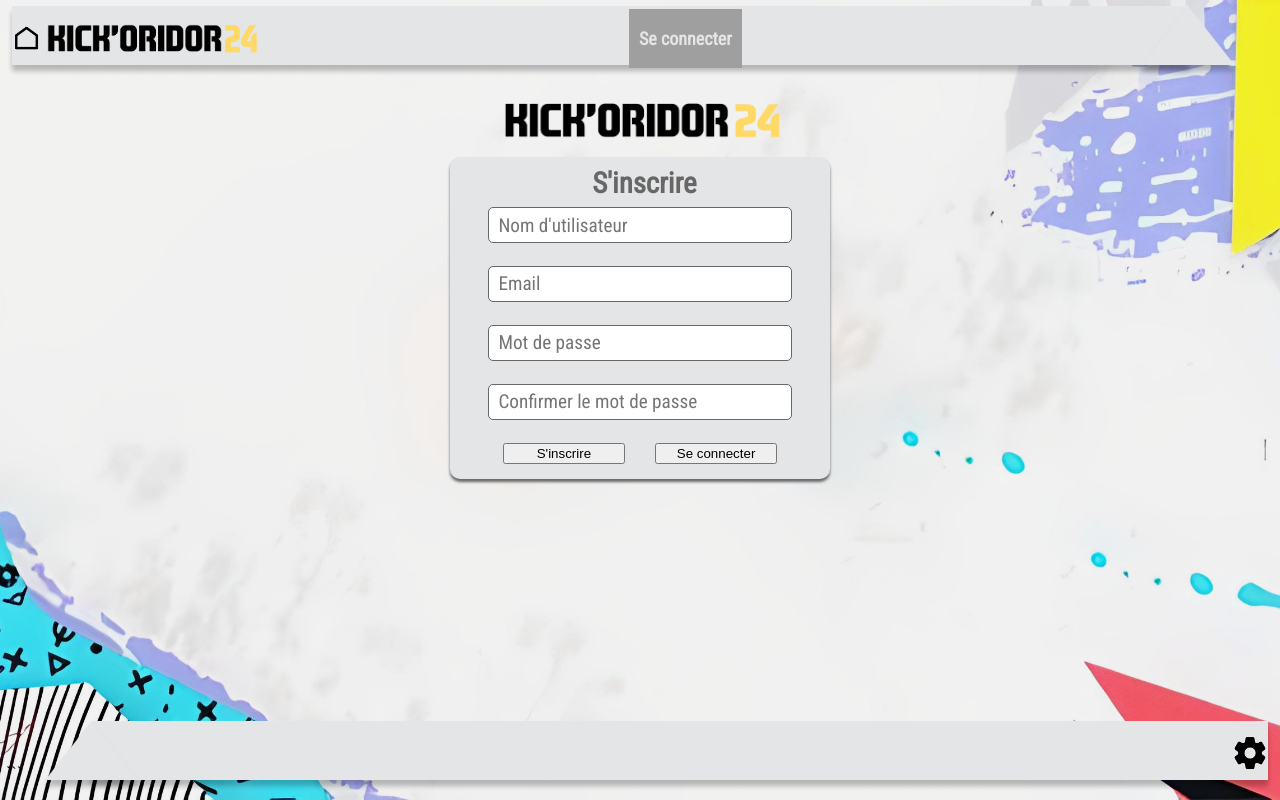
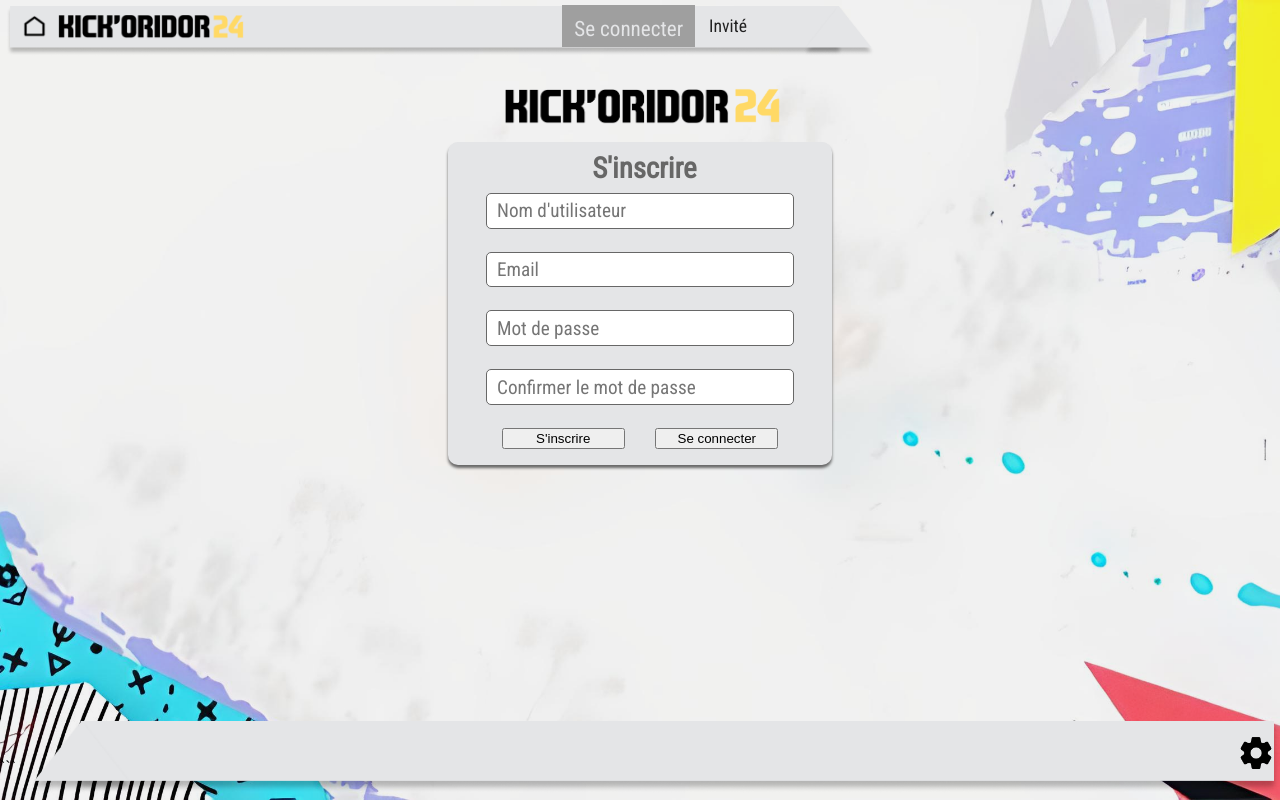
Before and after one commit to PolytechNS/ps8-24-kickoridor24, a plain HTML site: page front/signup.html in a window 1280 px wide. Drawn offline with Linux system fonts and the light colour scheme.

Commit message:
add cookie to username and css update

````diff
--- a/front/css/login.css
+++ b/front/css/login.css
@@ -3,20 +3,76 @@ body {
     background-size: cover;
     background-repeat: no-repeat;
     background-position: center;
-    margin: 6px;
+    width: 100%;
+    margin: 0;
+    padding: 0;
     display: flex;
     flex-direction: column;
     min-height: 97vh;
 }
 
-.header {
-    background-image: url('../images/header.png');
-    background-size: contain;
-    background-repeat: no-repeat;
+header {
+    position: relative;
+    margin: 6px;
+    height: 50px;
+    width: 862px;
+}
+
+.cnt-header {
+    position: relative;
     display: flex;
     align-items: center;
-    justify-content: flex-start;
-    height: 9%;
+    justify-content: space-between;
+    margin-right: 7vh;
+    height: 100%;
+    padding: 0 50px 0 0;
+}
+
+.bg-header {
+    position: absolute;
+    height: 100%;
+    top: 0;
+    left: 0;
+    z-index: -1;
+}
+
+.nav {
+    display: flex;
+    align-items: center;
+    height: 100%;
+    gap: 10px;
+    padding: 0 15px 9px;
+}
+.nav img {
+    height: 50%;
+}
+
+.connection {
+    display: flex;
+    align-items: center;
+    gap: 10px;
+    height: 100%;
+    padding: 0 15px 9px;
+    margin-top: 7px;
+}
+
+.logo {
+    height: 100%;
+    display: flex;
+    align-items: center;
+    justify-content: left;
+    gap: 4px;
+    cursor: pointer;
+}
+
+.name {
+    font-family: 'Roboto Condensed', sans-serif;
+    font-size: 1.1em;
+    color: #212121;
+    display: flex;
+    align-items: center;
+    justify-content: center;
+    margin-bottom: 1.1vh;
 }
 
 .footer {
@@ -29,18 +85,25 @@ body {
     justify-content: flex-end;
     height: 9%;
     margin-top: auto; /* Ajoutez cette ligne pour forcer le pied de page en bas */
-    margin-bottom: -10px; /* Ajoutez cette ligne pour forcer le pied de page en bas */
+    margin-bottom: -1.25%; /* Ajoutez cette ligne pour forcer le pied de page en bas */
 }
 
-.se-connecter {
+.connexion {
     font-family: 'Roboto Condensed', sans-serif;
-    font-size: 0.8em;
+    font-size: 1.1em;
     color: #E4E5E7;
     height: 84%;
-    margin-left: 27%;
-    margin-bottom: 0.5%;
+    margin-bottom: 1.1vh;
+    margin-right: 0.5vh;
     background-color: #9f9f9f;
     cursor: pointer;
+}
+
+.btn{
+    margin-left: 1.5vh;
+    margin-right: 1.5vh;
+    margin-top: 1.4vh;
+    font-size: 1.2em;
 }
 
 #param {
@@ -60,9 +123,6 @@ body {
 }
 
 #home {
-    width: 2.5%;
-    margin-bottom: 5px;
-    margin-left: 5px;
     cursor: pointer;
 }
 
@@ -86,10 +146,6 @@ body {
 
 .btnJouer{
     margin: 0.3em 0 0 0.3em;
-}
-
-.btn{
-    margin: 0.4em 0.3em 0 0.3em;
 }
 
 .container {
--- a/front/css/menu.css
+++ b/front/css/menu.css
@@ -3,20 +3,75 @@ body {
     background-size: cover;
     background-repeat: no-repeat;
     background-position: center;
-    margin: 6px; /* Ajoutez cette ligne pour réinitialiser la marge par défaut du corps */
+    width: 100%;
+    margin: 0;
+    padding: 0;
     display: flex;
     flex-direction: column;
-    min-height: 97vh; /* Assurez-vous que le contenu occupe au moins la hauteur complète de la vue */
+    min-height: 97vh;
 }
 
-.header {
-    background-image: url('../images/header.png');
-    background-size: contain;
-    background-repeat: no-repeat;
+header {
+    position: relative;
+    margin: 6px;
+    height: 50px;
+    width: 862px;
+}
+
+.cnt-header {
+    position: relative;
     display: flex;
     align-items: center;
-    justify-content: flex-start;
-    height: 9%;
+    justify-content: space-between;
+    margin-right: 7vh;
+    height: 100%;
+    padding: 0 50px 0 0;
+}
+
+.bg-header {
+    position: absolute;
+    height: 100%;
+    top: 0;
+    left: 0;
+    z-index: -1;
+}
+
+.nav {
+    display: flex;
+    align-items: center;
+    height: 100%;
+    gap: 10px;
+    padding: 0 15px 9px;
+}
+.nav img {
+    height: 50%;
+}
+
+.connection {
+    display: flex;
+    align-items: center;
+    gap: 10px;
+    height: 100%;
+    padding: 0 15px 9px;
+    margin-top: 7px;
+}
+
+.logo {
+    height: 100%;
+    display: flex;
+    align-items: center;
+    justify-content: left;
+    gap: 4px;
+}
+
+.name {
+    font-family: 'Roboto Condensed', sans-serif;
+    font-size: 1.1em;
+    color: #212121;
+    display: flex;
+    align-items: center;
+    justify-content: center;
+    margin-bottom: 1.1vh;
 }
 
 .footer {
@@ -29,19 +84,27 @@ body {
     justify-content: flex-end;
     height: 9%;
     margin-top: auto; /* Ajoutez cette ligne pour forcer le pied de page en bas */
-    margin-bottom: -10px; /* Ajoutez cette ligne pour forcer le pied de page en bas */
+    margin-bottom: -1.25%; /* Ajoutez cette ligne pour forcer le pied de page en bas */
 }
 
-.se-connecter {
+.connexion {
     font-family: 'Roboto Condensed', sans-serif;
-    font-size: 0.8em;
+    font-size: 1.1em;
     color: #E4E5E7;
     height: 84%;
-    margin-left: 27%;
-    margin-bottom: 0.5%;
+    margin-bottom: 1.1vh;
+    margin-right: 0.5vh;
     background-color: #9f9f9f;
     cursor: pointer;
 }
+
+.btn{
+    margin-left: 1.5vh;
+    margin-right: 1.5vh;
+    margin-top: 1.4vh;
+    font-size: 1.2em;
+}
+
 
 #param {
     width: 3%;
@@ -60,9 +123,6 @@ body {
 }
 
 #home {
-    width: 2.5%;
-    margin-bottom: 5px;
-    margin-left: 5px;
     cursor: pointer;
 }
 
@@ -100,10 +160,6 @@ body {
     margin: 0.3em 0 0 0.3em;
 }
 
-.btn{
-    margin: 0.4em 0.3em 0 0.3em;
-}
-
 .container {
     display: flex;
     /*placer les div au centre horizontalement et verticalement*/
--- a/front/css/signup.css
+++ b/front/css/signup.css
@@ -3,27 +3,76 @@ body {
     background-size: cover;
     background-repeat: no-repeat;
     background-position: center;
-    margin: 6px;
+    width: 100%;
+    margin: 0;
+    padding: 0;
     display: flex;
     flex-direction: column;
     min-height: 97vh;
 }
 
-.header {
-    background-image: url('../images/header.png');
-    background-size: contain;
-    background-repeat: no-repeat;
+header {
+    position: relative;
+    margin: 6px;
+    height: 50px;
+    width: 862px;
+}
+
+.cnt-header {
+    position: relative;
     display: flex;
     align-items: center;
-    justify-content: flex-start;
-    height: 9%;
+    justify-content: space-between;
+    margin-right: 7vh;
+    height: 100%;
+    padding: 0 50px 0 0;
 }
 
-.homeAndTitle{
+.bg-header {
+    position: absolute;
+    height: 100%;
+    top: 0;
+    left: 0;
+    z-index: -1;
+}
+
+.nav {
     display: flex;
-    justify-content: flex-start;
+    align-items: center;
+    height: 100%;
+    gap: 10px;
+    padding: 0 15px 9px;
+}
+.nav img {
+    height: 50%;
+}
 
+.connection {
+    display: flex;
+    align-items: center;
+    gap: 10px;
+    height: 100%;
+    padding: 0 15px 9px;
+    margin-top: 7px;
+}
 
+.logo {
+    height: 100%;
+    display: flex;
+    align-items: center;
+    justify-content: left;
+    gap: 4px;
+    cursor: pointer;
+}
+
+.name {
+    font-family: 'Roboto Condensed', sans-serif;
+    font-size: 1.1em;
+    color: #212121;
+    display: flex;
+    align-items: center;
+    justify-content: center;
+    margin-bottom: 1.1vh;
 }
 
 .footer {
@@ -36,26 +85,26 @@ body {
     justify-content: flex-end;
     height: 9%;
     margin-top: auto; /* Ajoutez cette ligne pour forcer le pied de page en bas */
-    margin-bottom: -28px; /* Ajoutez cette ligne pour forcer le pied de page en bas */
+    margin-bottom: -2.7%; /* Ajoutez cette ligne pour forcer le pied de page en bas */
 }
 
-.se-connecter {
+.connexion {
     font-family: 'Roboto Condensed', sans-serif;
-    font-size: 75%;
+    font-size: 1.1em;
     color: #E4E5E7;
     height: 84%;
-    margin-bottom: 0.5%;
+    margin-bottom: 1.1vh;
+    margin-right: 0.5vh;
     background-color: #9f9f9f;
     cursor: pointer;
-    /*centrer verticalement le texte*/
-    display: flex;
-    align-items: center;
-    justify-content: center;
-    padding-left: 10px;
-    padding-right: 10px;
 }
 
-
+.btn{
+    margin-left: 1.5vh;
+    margin-right: 1.5vh;
+    margin-top: 1.4vh;
+    font-size: 1.2em;
+}
 
 #param {
     width: 3%;
@@ -68,22 +117,19 @@ body {
 }
 
 #kickoridor {
-    width: 28%;
+    width: 13%;
     margin-bottom: 5px;
     margin-left: 5px;
 }
 
 #home {
-    width: 5%;
-    margin-bottom: 5px;
-    margin-left: 5px;
     cursor: pointer;
 }
 
 #vingt{
-    width: 5.5%;
-    margin-bottom: 4px;
-    margin-left: 2px;
+    width: 2.5%;
+    margin-bottom: 5px;
+    margin-left: 5px;
 }
 
 #kickoridor2 {
--- /dev/null
+++ b/front/js/authentification.js
@@ -0,0 +1,17 @@
+//a chaque chargement de page, on verifie si l'utilisateur est connecté
+window.onload = function(){
+    if(getUsername() !== null){
+        document.getElementById("se-connecter").style.display = "none";
+        document.getElementById("se-deconnecter").style.display = "block";
+        document.getElementsByClassName("name")[0].innerHTML = getUsername();
+    }
+}
+
+//recuperer cookie username
+function getUsername(){
+    let username = document.cookie.split("username=")[1];
+    if(username !== undefined){
+        return username.split(";")[0];
+    }
+    return null;
+}
--- a/front/js/menu.js
+++ b/front/js/menu.js
@@ -3,6 +3,7 @@ function redirectToGame() {
 }
 
 function redirectToLogin() {
+    document.cookie = "username=;expires=Thu, 01 Jan 1970 00:00:00 UTC;path=/";
     window.location.href = "login.html";
 }
 
--- a/front/signup.html
+++ b/front/signup.html
@@ -6,16 +6,31 @@
     <link href='https://fonts.googleapis.com/css?family=Roboto Condensed' rel='stylesheet'>
 </head>
 <body>
-<div class="header">
-    <div class="homeAndTitle">
-    <img id="home" src="images/home.png" onclick="redirectToMenu()">
-    <img id="kickoridor" src="images/kickoridor.png">
-    <img id="vingt" src="images/24.png">
+<header>
+    <div class="cnt-header">
+        <div class="nav">
+            <img id="home" src="images/home.png" onclick="redirectToMenu()">
+            <div class="logo">
+                <img src="images/kickoridor24.png">
+            </div>
+        </div>
+        <div class="connection">
+            <div id="se-connecter" class="connexion" onclick="redirectToLogin()">
+                <p class="btn"> Se connecter</p>
+            </div>
+            <div id="se-deconnecter" class="connexion" style="display: none" onclick="redirectToLogin()">
+                <p class="btn"> Se déconnecter</p>
+            </div>
+            <div class="name">
+                <p id="name">Invité</p>
+            </div>
+        </div>
     </div>
-    <div class="se-connecter" onclick="redirectToLogin()">
-        <h2 class="btn"> Se connecter</h2>
+
+    <div>
+        <img src="images/header.png" alt="" class="bg-header">
     </div>
-</div>
+</header>
 
 <div class="container">
     <div class="Title">
@@ -45,4 +60,5 @@
 <script src="js/socket.io.js"></script>
 <script src="js/signup.js"></script>
 <script src="js/menu.js"></script>
+<script src="js/authentification.js"></script>
 ```
````
Also changed, not shown: front/game.html (+1 -0 lines), front/index.html (+25 -7 lines), front/js/login.js (+9 -0 lines), front/login.html (+26 -8 lines), front/menu.html (+1 -0 lines), front/images/header-without-shadow.png (added), front/images/kickoridor24.png (added).
